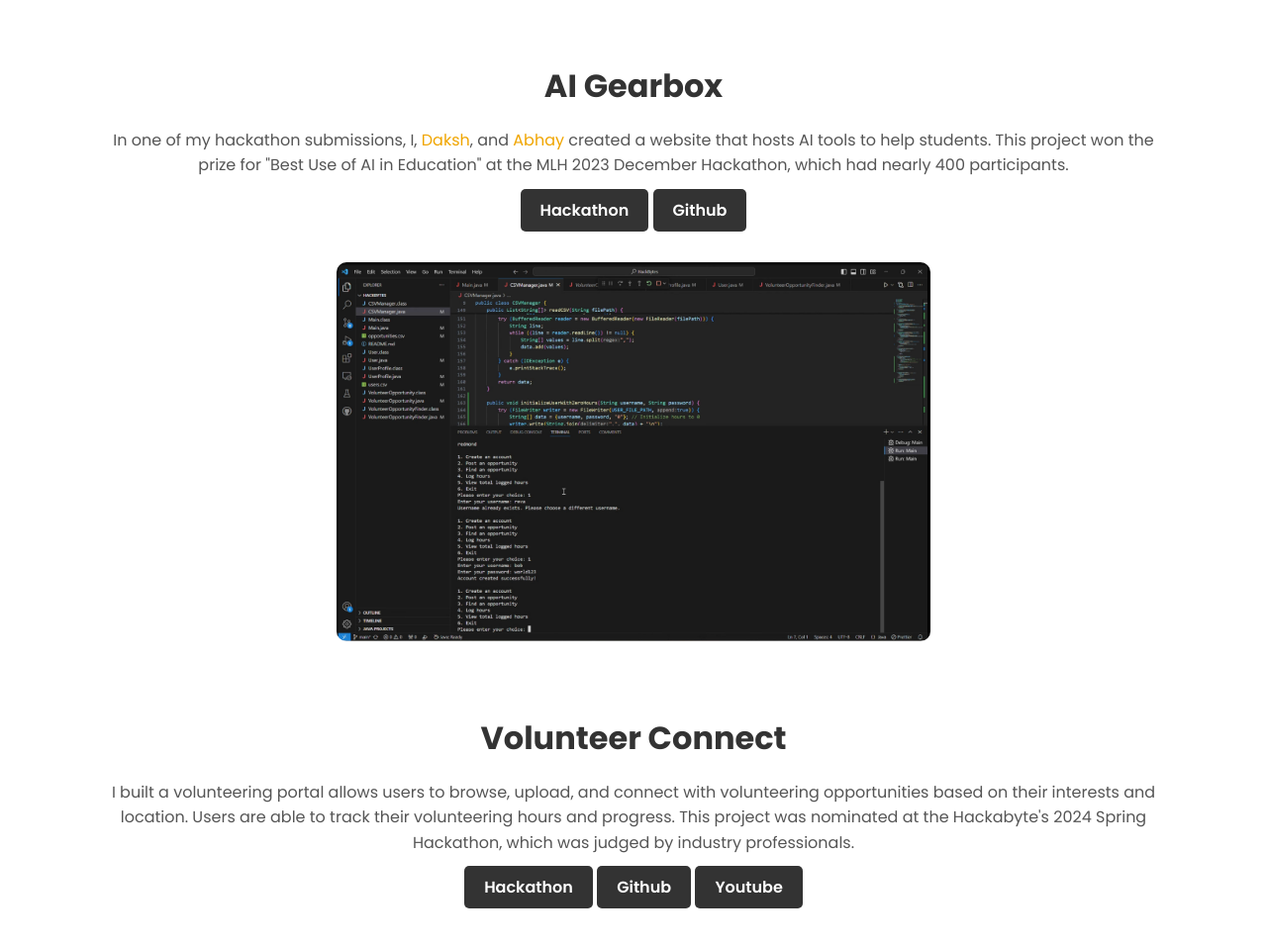
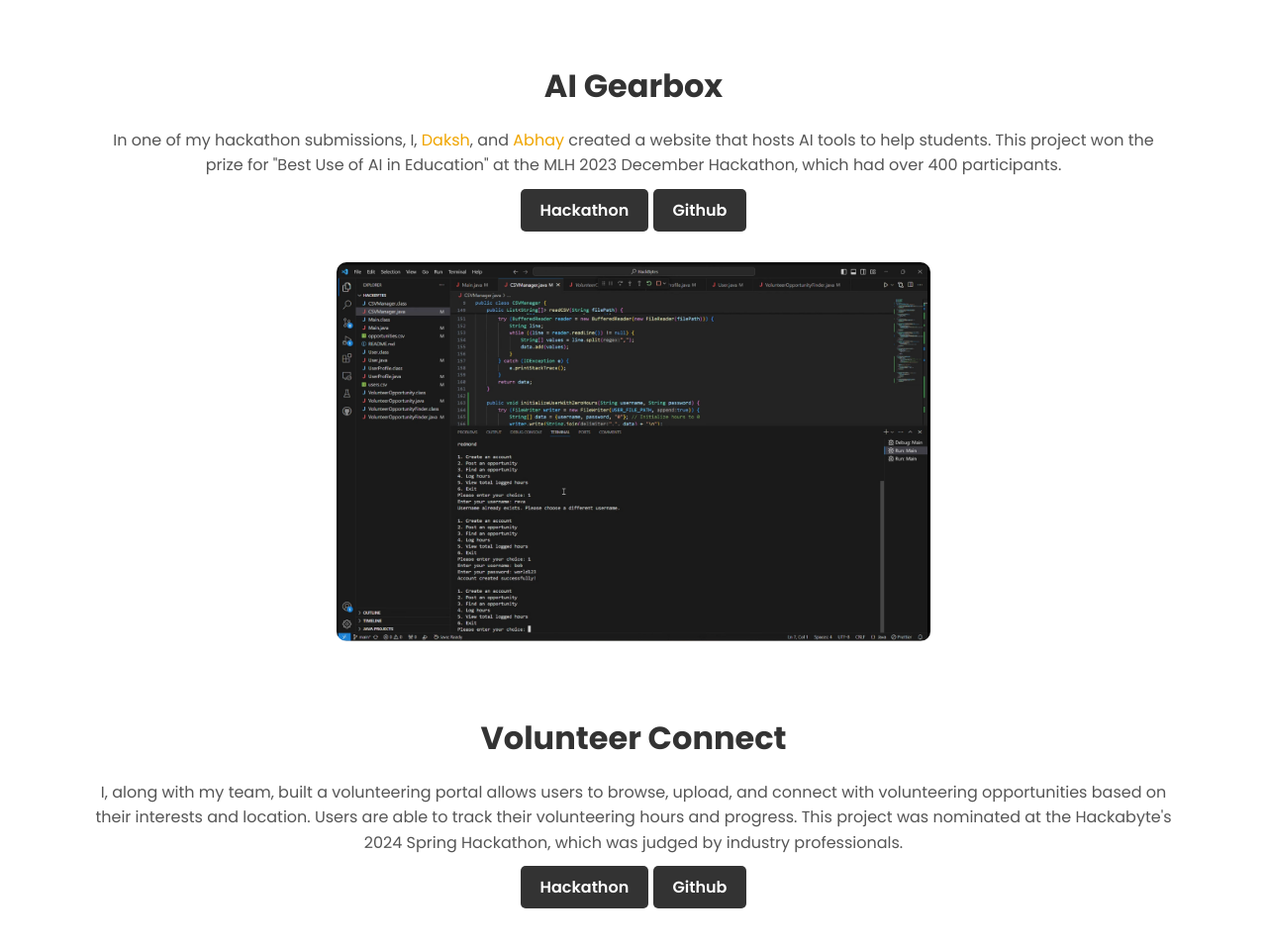
Before and after one commit to RaghavKR17/portfolio, a plain HTML site: page index.html in a window 1280 px wide. Shown: the part 2400-3357 px from the top of the page at 99% size. Drawn offline with nearby package versions, Linux system fonts and the light colour scheme.

Commit message:
Update index.html

```diff
--- a/index.html
+++ b/index.html
@@ -62,7 +62,7 @@
                     <img src="images/ai-gearbox.png" alt="AI Gearbox">
                     <div class="project-info">
                         <h3>AI Gearbox</h3>
-                        <p>In one of my hackathon submissions, I, <a href="https://github.com/daksh-g" target="_blank" class="intext-link">Daksh</a>, and <a href="https://github.com/EpicGamer007" target="_blank" class="intext-link">Abhay</a> created a website that hosts AI tools to help students. This project won the prize for "Best Use of AI in Education" at the MLH 2023 December Hackathon, which had nearly 400 participants.</p>
+                        <p>In one of my hackathon submissions, I, <a href="https://github.com/daksh-g" target="_blank" class="intext-link">Daksh</a>, and <a href="https://github.com/EpicGamer007" target="_blank" class="intext-link">Abhay</a> created a website that hosts AI tools to help students. This project won the prize for "Best Use of AI in Education" at the MLH 2023 December Hackathon, which had over 400 participants.</p>
                         <a href="https://devpost.com/software/ai-gearbox" target="_blank" class="btn-secondary">Hackathon</a>
                         <a href="https://github.com/raghavkr17/AI-Gearbox" target="_blank" class="btn-secondary">Github</a>
                     </div>
@@ -74,10 +74,9 @@
                     <img src="images/volunteerconnect.png" alt="Volunteer Connect">
                     <div class="project-info">
                         <h3>Volunteer Connect</h3>
-                        <p>I built a volunteering portal allows users to browse, upload, and connect with volunteering opportunities based on their interests and location. Users are able to track their volunteering hours and progress. This project was nominated at the Hackabyte's 2024 Spring Hackathon, which was judged by industry professionals.</p>
+                        <p>I, along with my team, built a volunteering portal allows users to browse, upload, and connect with volunteering opportunities based on their interests and location. Users are able to track their volunteering hours and progress. This project was nominated at the Hackabyte's 2024 Spring Hackathon, which was judged by industry professionals.</p>
                         <a href="https://devpost.com/software/volunteer-connect-zaqu5h" target="_blank" class="btn-secondary">Hackathon</a>
                         <a href="https://github.com/raghavkr17/Volunteer-Connect--HackBytes" target="_blank" class="btn-secondary">Github</a>
-                        <a href="https://youtu.be/tK5ZhOWUID0" target="_blank" class="btn-secondary">Youtube</a>
                     </div>
                 </div>
             </div>
```
